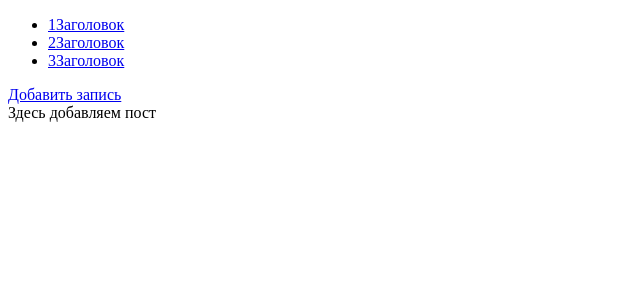
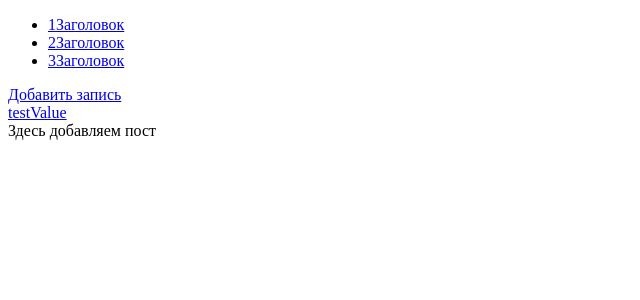
Before and after one commit to st63/react-test, a React (Create React App) app: page /add-post in a window 1280 px wide. Shown: the top 300 px of the page, without its empty margins (0-640 px from the left). Built offline with nearby package versions, Linux system fonts and the light colour scheme.

Commit message:
react-redux

```diff
--- a/package.json
+++ b/package.json
@@ -10,6 +10,7 @@
     "@types/node": "^12.0.0",
     "@types/react": "^17.0.0",
     "@types/react-dom": "^17.0.0",
+    "@types/react-redux": "^7.1.16",
     "@types/react-router-dom": "^5.1.7",
     "@types/redux": "^3.6.0",
     "react": "^17.0.1",
--- a/src/App.tsx
+++ b/src/App.tsx
@@ -1,16 +1,19 @@
 import React from "react";
 import { BrowserRouter, Route } from "react-router-dom";
-import MainPage from "./pages/MainPage/MainPage";
+import MainPageContainer from "./pages/MainPage/MainPage";
 import AddPost from "./pages/posts/AddPost";
 import Post from "./pages/posts/Post";
-import {store} from "./redux/redux-store";
+import { store } from "./redux/redux-store";
+import { Provider } from "react-redux";
 
 function App() {
   return (
-	  <BrowserRouter>
-      <Route path="/" render={() => <MainPage store={store} />} />
-      <Route path="/post" component={Post} />
-      <Route path="/add-post" component={AddPost} />
+    <BrowserRouter>
+      <Provider store={store}>
+        <Route path="/" component={MainPageContainer} />
+        <Route path="/post" component={Post} />
+        <Route path="/add-post" component={AddPost} />
+      </Provider>
     </BrowserRouter>
   );
 }
--- a/src/pages/MainPage/MainPage.tsx
+++ b/src/pages/MainPage/MainPage.tsx
@@ -1,5 +1,6 @@
 import React from "react";
 import { NavLink } from "react-router-dom";
+import { connect } from "react-redux";
 
 let posts = [
   {
@@ -39,10 +40,18 @@ const MainPage = (props: any) => {
       <ul>{post}</ul>
       <NavLink to="/add-post">
         <div>Добавить запись</div>
-        <div>{props.store.getState}</div>
+        <div>{props.posts.testKey}</div>
       </NavLink>
     </>
   );
 };
 
-export default MainPage;
+let mapStateToProps = (state: any) => {
+	return {
+		posts: state.posts,
+	}
+}
+
+const MainPageContainer = connect(mapStateToProps)(MainPage)
+
+export default MainPageContainer;
```
Also changed, not shown: 1 other file (tests, documents, lock files or other folders).
